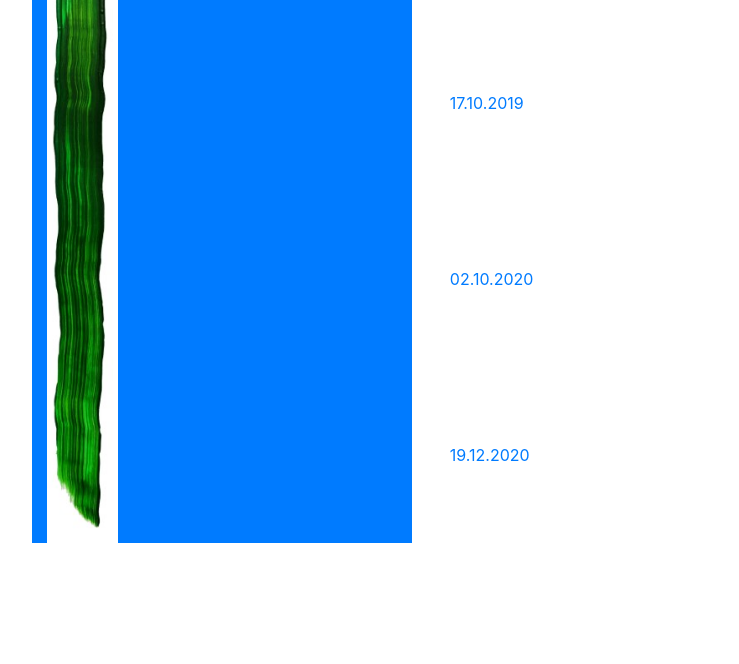
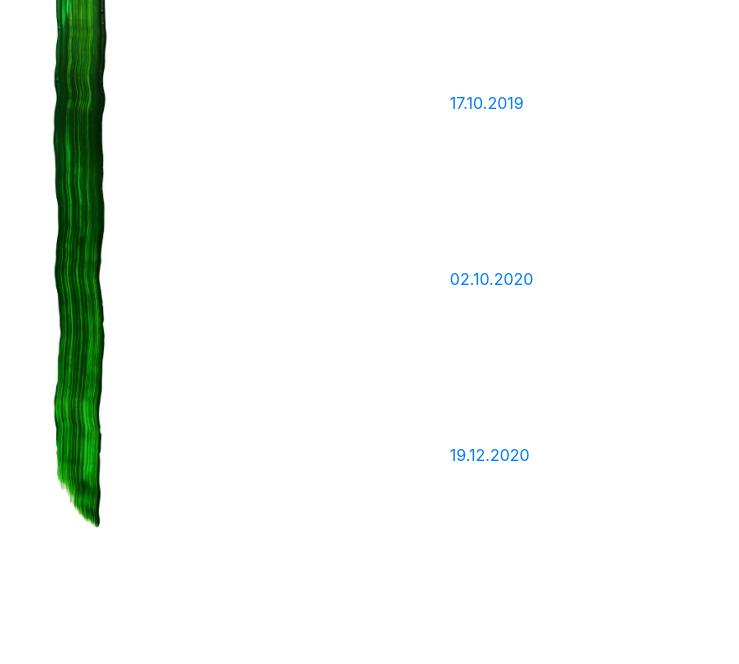
Before and after one commit to mroelandts/lisejoris, a plain HTML site: page test.html in a window 1280 px wide. Shown: the part 136-800 px from the top of the page, without its empty margins (38-777 px from the left). Drawn offline with nearby package versions, Linux system fonts and the light colour scheme; files whose address does not match are found by name.

Commit message:
fixup! add test page

```diff
--- a/test.html
+++ b/test.html
@@ -56,7 +56,7 @@
   <body>
     <div class="container h-100">
       <div class="row h-100">
-        <div class="col-2 col-md-4 bg-primary top-container">
+        <div class="col-2 col-md-4 top-container">
           <img src="images/test.png" class="pull-right float-right">
         </div>
         <div class="col-10 col-md-8 align-self-center">
```
